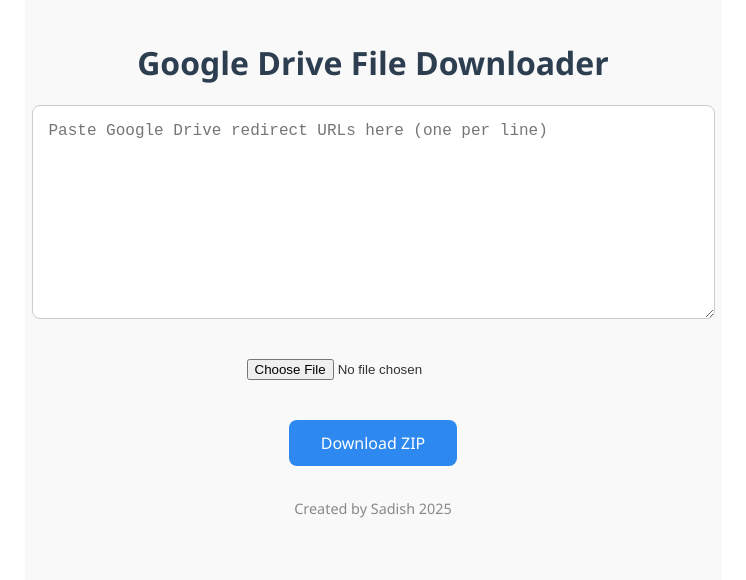
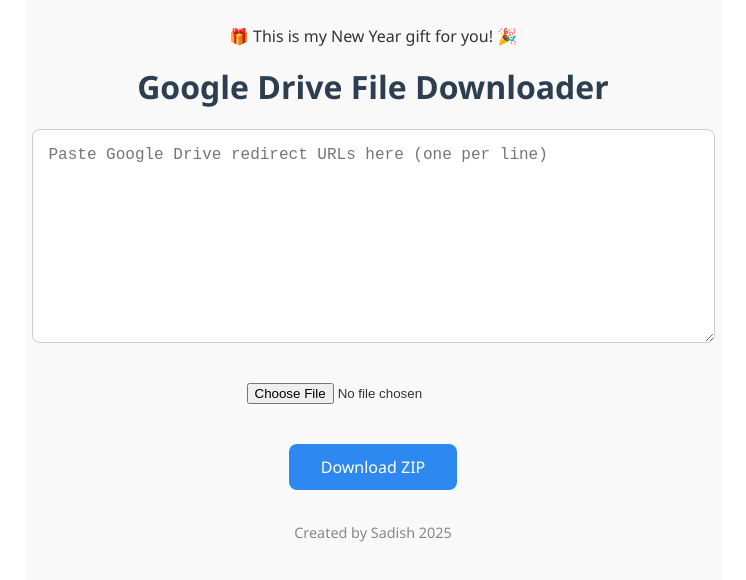
Before and after one commit to SDSamarasinghe/gdrive-zip-frontend, a React (Vite) app: page / in a window 1280 px wide. Shown: the top 580 px of the page, without its empty margins (267-1013 px from the left). Built offline with nearby package versions, Linux system fonts and the light colour scheme.

Commit message:
feat: add gift display feature and improve file link extraction logic

```diff
--- a/src/App.tsx
+++ b/src/App.tsx
@@ -1,4 +1,4 @@
-import { useState } from "react";
+import { useState, useEffect } from "react";
 import axios from "axios";
 import * as XLSX from "xlsx";
 import Papa from "papaparse";
@@ -7,6 +7,11 @@
 function App() {
   const [urls, setUrls] = useState<string>("");
   const [loading, setLoading] = useState(false);
+  const [showGift, setShowGift] = useState(false);
+
+  useEffect(() => {
+    setTimeout(() => setShowGift(true), 2000);
+  }, []);
 
   const handleFileUpload = (e: React.ChangeEvent<HTMLInputElement>) => {
     const uploadedFile = e.target.files?.[0];
@@ -33,7 +38,6 @@
       const sheet = workbook.Sheets[sheetName];
       const rows = XLSX.utils.sheet_to_json(sheet, { header: 1 }) as string[][];
 
-      // Extract links from the Excel file
       const extractedLinks = rows
         .flat()
         .filter((cell) => typeof cell === "string" && cell.startsWith("http"));
@@ -48,7 +52,6 @@
     Papa.parse(file, {
       complete: (result: any) => {
         const rows = result.data as string[][];
-        // Extract links from the CSV file
         const extractedLinks = rows
           .flat()
           .filter(
@@ -67,15 +70,13 @@
 
   const handleSubmit = async () => {
     setLoading(true);
-
-    // Extract Google Drive file IDs and construct direct download links
     const urlList = urls
       .split("\n")
       .map((u) => {
-        const match = u.match(/q=([^&]+)/); // Extract the "q" parameter from the URL
+        const match = u.match(/q=([^&]+)/);
         if (match) {
           const decodedUrl = decodeURIComponent(match[1]);
-          const driveMatch = decodedUrl.match(/\/file\/d\/([^/]+)/); // Extract the file ID from the URL
+          const driveMatch = decodedUrl.match(/\/file\/d\/([^/]+)/);
           return driveMatch
             ? `https://drive.google.com/uc?id=${driveMatch[1]}`
             : null;
@@ -113,6 +114,14 @@
 
   return (
     <div className="App">
+      {showGift && (
+        <div className="gift-box">
+          <div className="gift-lid" />
+          <div className="gift-content">
+            🎁 This is my New Year gift for you! 🎉
+          </div>
+        </div>
+      )}
       <h1>Google Drive File Downloader</h1>
       <textarea
         placeholder="Paste Google Drive redirect URLs here (one per line)"
```
